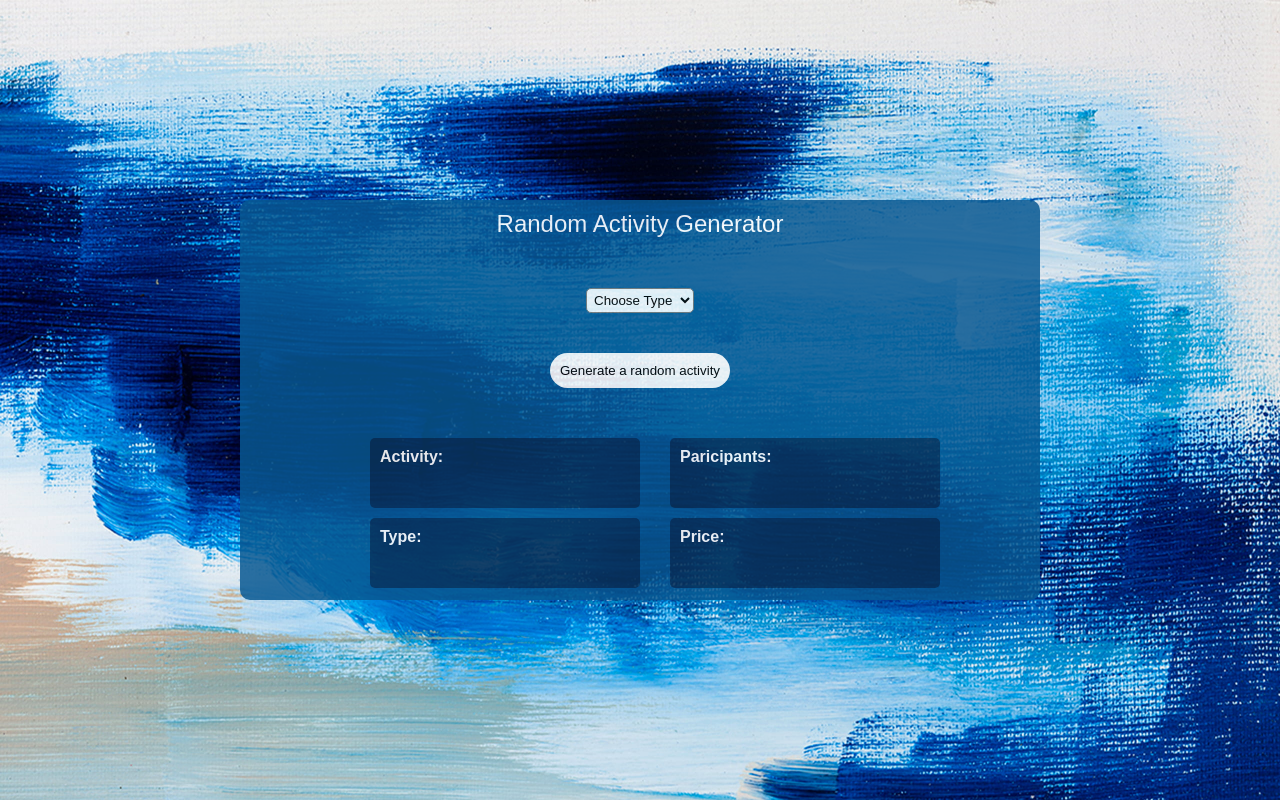
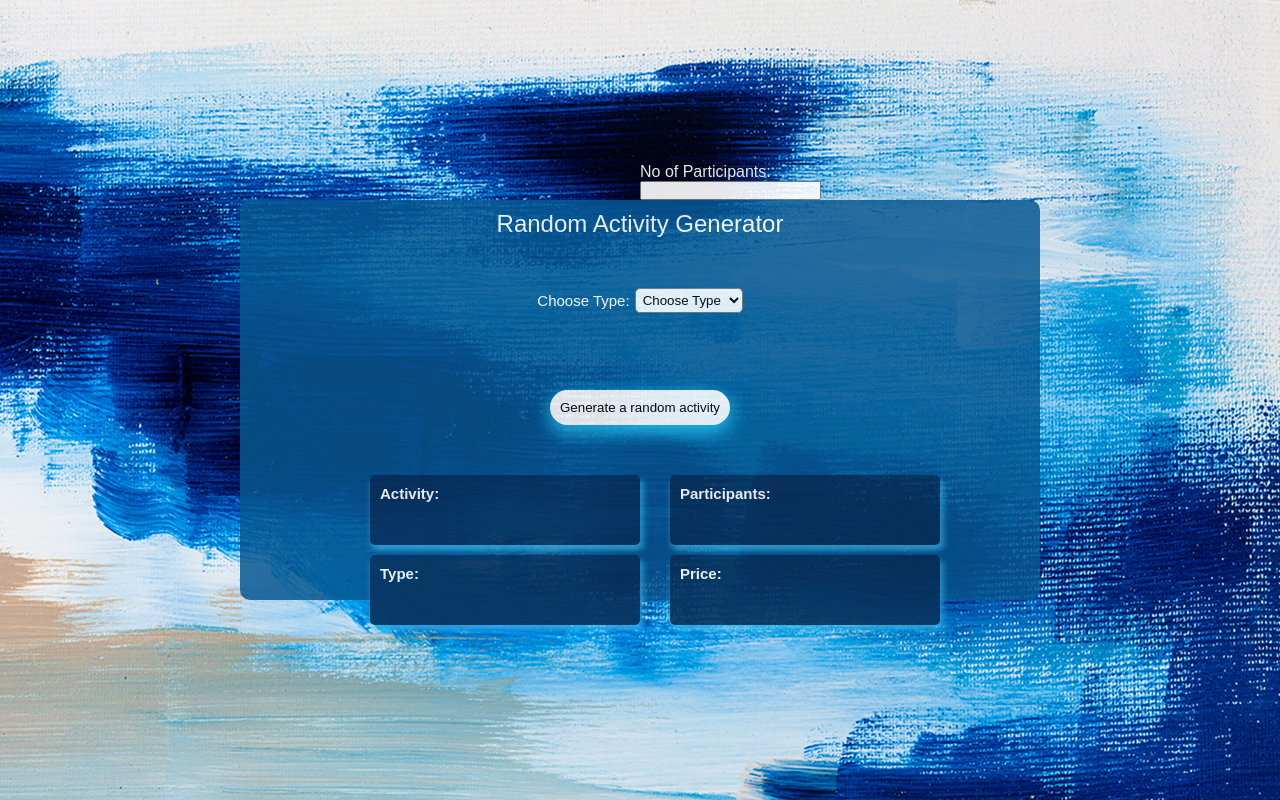
Before and after one commit to WajihaTahir/RandomActivityGenerator, a React (Vite) app: page / in a window 1280 px wide. Built offline with nearby package versions, Linux system fonts and the light colour scheme.

Commit message:
search activity by no of  participants

```diff
--- a/package.json
+++ b/package.json
@@ -11,7 +11,8 @@
   },
   "dependencies": {
     "react": "^18.2.0",
-    "react-dom": "^18.2.0"
+    "react-dom": "^18.2.0",
+    "react-spinners": "^0.13.8"
   },
   "devDependencies": {
     "@types/react": "^18.2.66",
--- a/src/App.jsx
+++ b/src/App.jsx
@@ -3,15 +3,20 @@ import "./App.css";
 import RandomButton from "./components/RandomButton/RandomButton";
 import ActivityDetail from "./components/ActivityDetails/ActivityDetail";
 import Dropdown from "./components/Dropdown/Dropdown";
+import ClockLoader from "react-spinners/ClockLoader";
+import NoOfParticipants from "./components/NoOfParticipants/NoOfParticipants";
 
 function App() {
   const [data, setData] = useState({});
   const [loading, setLoading] = useState(false);
   const [type, setType] = useState("");
+  const [participants, setParticipants] = useState(0);
 
   const api = "http://www.boredapi.com/api/activity/";
 
   const apiType = `http://www.boredapi.com/api/activity?type=${type}`;
+
+  const apiParticipants = `http://www.boredapi.com/api/activity?participants=${participants}`;
 
   async function onClick() {
     try {
@@ -41,6 +46,30 @@ function App() {
     }
   }
 
+  async function fetchByParticipants() {
+    try {
+      setLoading(true);
+      const responseParticipants = await fetch(apiParticipants);
+      console.log("response", responseParticipants);
+      const resJsonParticipants = await responseParticipants.json();
+      console.log("resjson", resJsonParticipants);
+      setData(resJsonParticipants);
+      setLoading(false);
+    } catch (error) {
+      console.log("error occured while fetching data", error);
+    }
+  }
+
+  function onParticipantChange(e) {
+    setParticipants(e.target.value);
+  }
+
+  function onClickParticipant() {
+    if (participants) {
+      fetchByParticipants(participants);
+    }
+  }
+
   function onTypeChange(e) {
     setType(e.target.value);
   }
@@ -57,8 +86,26 @@ function App() {
         <div className="container">
           <h2>Random Activity Generator</h2>
           <Dropdown onChange={onTypeChange} />
-          <RandomButton type={type} onClick={type ? onClickType : onClick} />
-          <ActivityDetail data={data} />
+          <NoOfParticipants onChange={onParticipantChange} />
+          <RandomButton
+            type={type}
+            participants={participants}
+            onClick={
+              type ? onClickType : participants ? onClickParticipant : onClick
+            }
+          />
+
+          {loading ? (
+            <ClockLoader
+              color="rgba(255, 255, 255, 1)"
+              cssOverride={null}
+              loading
+              size={50}
+              speedMultiplier={1}
+            />
+          ) : (
+            <ActivityDetail data={data} />
+          )}
         </div>
       </div>
     </>
--- a/src/components/ActivityDetails/ActivityDetail.css
+++ b/src/components/ActivityDetails/ActivityDetail.css
@@ -23,6 +23,8 @@
   height: 50px;
   width: 250px;
   border-radius: 5px;
+  box-shadow: 5px 5px 5px 0px rgba(61, 195, 243, 0.439),
+    0px 5px 5px 0px rgba(61, 195, 243, 0.439);
   padding: 10px;
   background-color: rgb(8, 51, 93);
   color: white;
--- a/src/components/ActivityDetails/ActivityDetail.jsx
+++ b/src/components/ActivityDetails/ActivityDetail.jsx
@@ -24,7 +24,7 @@ const ActivityDetail = ({ data }) => {
         <div className="box">
           <div className="participants">
             <p>
-              <b>Paricipants: </b> {participants}
+              <b>Participants: </b> {participants}
             </p>
           </div>
 
--- a/src/components/Dropdown/Dropdown.css
+++ b/src/components/Dropdown/Dropdown.css
@@ -4,6 +4,13 @@
   justify-content: center;
   margin-top: 50px;
   margin-bottom: -150px;
+}
+
+p {
+  font-family: Arial, Helvetica, sans-serif;
+  color: white;
+  font-size: 15px;
+  margin-right: 5px;
 }
 
 select {
@@ -13,5 +20,5 @@ select {
   background-color: rgba(255, 255, 255, 0.949);
 }
 select:hover {
-  background-color: rgb(62, 140, 173);
+  background-color: rgb(46, 176, 232);
 }
--- a/src/components/Dropdown/Dropdown.jsx
+++ b/src/components/Dropdown/Dropdown.jsx
@@ -4,6 +4,7 @@ import "./Dropdown.css";
 const Dropdown = ({ onChange }) => {
   return (
     <div className="custom-select">
+      <p>Choose Type: </p>
       <select
         onChange={(e) => {
           onChange(e);
--- /dev/null
+++ b/src/components/NoOfParticipants/NoOfParticipants.css
@@ -0,0 +1,16 @@
+.participantsNumber {
+  display: flex;
+  margin-left: 50%;
+}
+
+.participantsLabel {
+  text-align: center;
+  color: white;
+  font-family: Arial, Helvetica, sans-serif;
+}
+
+input {
+  display: flex;
+  justify-content: center;
+  align-items: center;
+}
--- /dev/null
+++ b/src/components/NoOfParticipants/NoOfParticipants.jsx
@@ -0,0 +1,22 @@
+import "./NoOfParticipants.css";
+
+const NoOfParticipants = ({ onChange }) => {
+  return (
+    <div className="participantsNumber">
+      <form>
+        <label className="participantsLabel" htmlFor="participants">
+          No of Participants:
+        </label>
+        <input
+          type="number"
+          id="participants"
+          onChange={(e) => {
+            onChange(e);
+          }}
+        />
+      </form>
+    </div>
+  );
+};
+
+export default NoOfParticipants;
--- a/src/components/RandomButton/RandomButton.css
+++ b/src/components/RandomButton/RandomButton.css
@@ -13,9 +13,11 @@
   margin-top: 190px;
   padding: 10px;
   text-align: center;
+  box-shadow: 0 8px 16px 0 rgba(61, 195, 243, 0.439),
+    0 6px 20px 0 rgba(17, 188, 235, 0.895);
 }
 
 .generateActivity:hover {
-  background-color: rgb(62, 140, 173);
+  background-color: rgb(46, 176, 232);
   cursor: pointer;
 }
```
Also changed, not shown: 1 other file (tests, documents, lock files or other folders).
